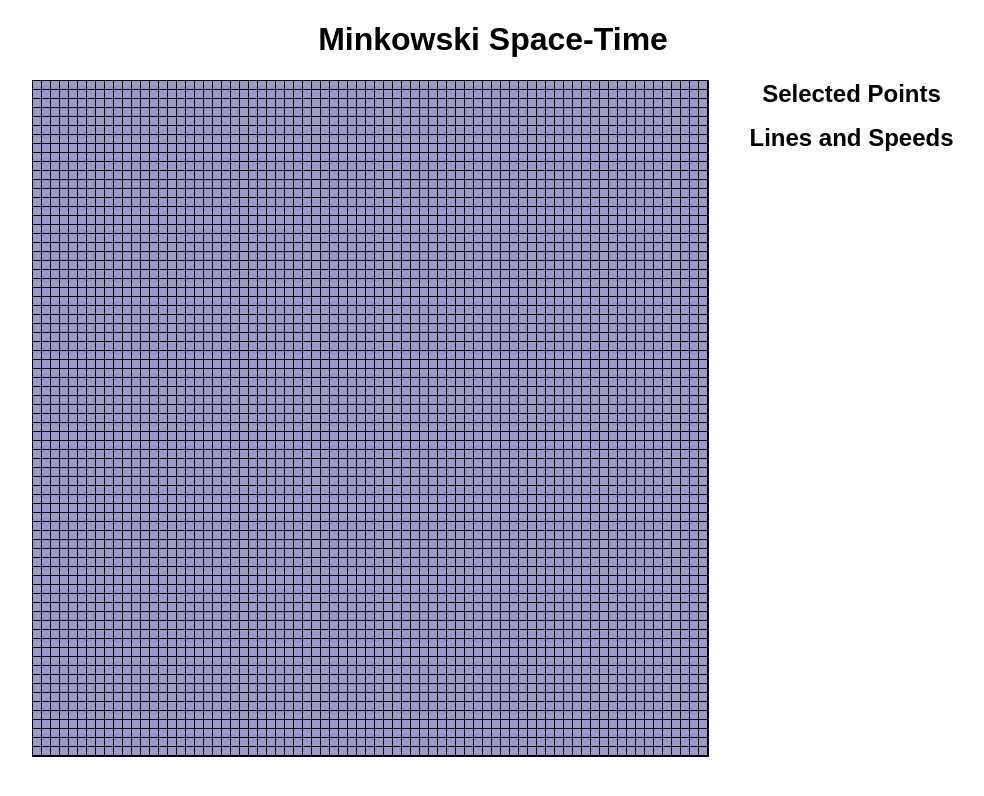
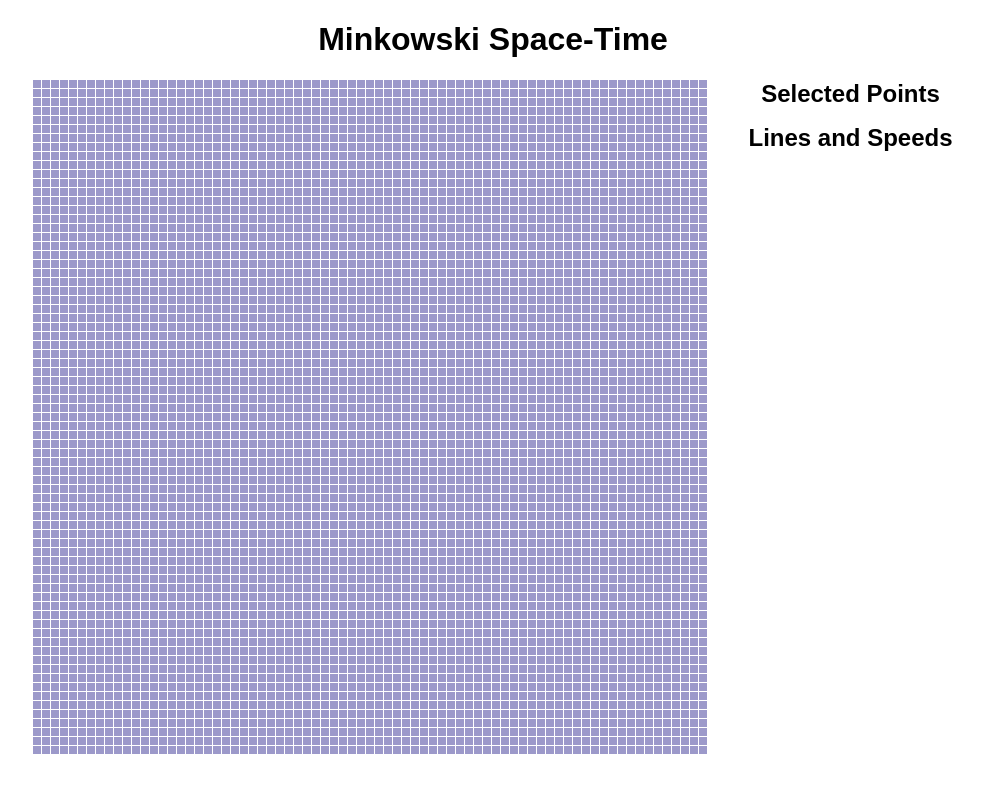
Before and after one commit to rrebeccaliu/phil-of-time, a React (Create React App) app: page / in a window 1280 px wide. Shown: the top 796 px of the page, without its empty margins (147-1131 px from the left). Built offline with nearby package versions, Linux system fonts and the light colour scheme.

Commit message:
colored lines

```diff
--- a/src/components/grid.css
+++ b/src/components/grid.css
@@ -12,7 +12,7 @@
 }
 
 .grid-svg {
-  border: 1px solid black;
+  /* border: 1px solid black; */
   z-index: 1;
 }
 
@@ -31,10 +31,6 @@
 .cell {
   fill: rgb(156, 153, 202);
   stroke: none;
-}
-
-.cell.selected {
-  fill: red;
 }
 
 .line {
--- a/src/components/grid.js
+++ b/src/components/grid.js
@@ -1,19 +1,31 @@
 import React, { useState } from 'react';
 import './grid.css';
 
+const getRandomColor = () => {
+  const letters = '0123456789ABCDEF';
+  let color = '#';
+  for (let i = 0; i < 6; i++) {
+    color += letters[Math.floor(Math.random() * 16)];
+  }
+  return color;
+};
+
 const Grid = ({ grid }) => {
-  const [selectedCells, setSelectedCells] = useState([[]]);
+  const [selectedCells, setSelectedCells] = useState([{ points: [], color: getRandomColor() }]);
   const [pointCount, setPointCount] = useState(0); // State variable to keep track of total points
 
   const handleClick = (e, rowIndex, cellIndex) => {
+    e.stopPropagation(); // Stop event propagation
+    console.log(`handleClick called for cell (${cellIndex}, ${rowIndex})`);
+
     const isShiftPressed = e.shiftKey;
 
     setSelectedCells(prevSelectedCells => {
       const newSelectedCells = [...prevSelectedCells];
-      let newPointCount = pointCount; // Local variable to keep track of new point count
+      let newPointCount = pointCount
 
-      if (!isShiftPressed && newSelectedCells.length > 0 && newSelectedCells[newSelectedCells.length - 1].length > 0) {
-        const lastList = newSelectedCells[newSelectedCells.length - 1];
+      if (!isShiftPressed && newSelectedCells.length > 0 && newSelectedCells[newSelectedCells.length - 1].points.length > 0) {
+        const lastList = newSelectedCells[newSelectedCells.length - 1].points;
         const lastPoint = lastList[lastList.length - 1];
 
         // Check if the point is outside the light cone
@@ -28,16 +40,16 @@ const Grid = ({ grid }) => {
       const newPoint = { x: cellIndex, y: rowIndex, label: newPointCount + 1 }; // Use local variable for label
 
       if (isShiftPressed) {
-        newSelectedCells.push([newPoint]);
+        newSelectedCells.push({ points: [newPoint], color: getRandomColor() });
       } else {
-        const lastList = newSelectedCells[newSelectedCells.length - 1];
+        const lastList = newSelectedCells[newSelectedCells.length - 1].points;
         if (!lastList.some(point => point.x === cellIndex && point.y === rowIndex)) {
           lastList.push(newPoint);
         }
       }
 
-      newPointCount += 1; // Increment local variable
-      setPointCount(newPointCount); // Update state with local variable
+      // Increment the point count only if a new point is added
+      setPointCount(prevCount => prevCount + 1);
       return newSelectedCells;
     });
   };
@@ -45,11 +57,14 @@ const Grid = ({ grid }) => {
 
   const handleDelete = (labelToDelete) => {
     setSelectedCells(prevSelectedCells => {
-      let newSelectedCells = prevSelectedCells.map(list => list.filter(point => point.label !== labelToDelete)).filter(list => list.length > 0);
+      let newSelectedCells = prevSelectedCells.map(list => ({
+        ...list,
+        points: list.points.filter(point => point.label !== labelToDelete)
+      })).filter(list => list.points.length > 0);
 
       // Ensure at least one empty list is present to allow new points to be added
       if (newSelectedCells.length === 0) {
-        newSelectedCells = [[]];
+        newSelectedCells = [{ points: [], color: getRandomColor() }];
       }
 
       return newSelectedCells;
@@ -58,8 +73,8 @@ const Grid = ({ grid }) => {
 
   const renderLines = () => {
     return selectedCells.flatMap((list, listIndex) =>
-      list.slice(1).map((cell, index) => {
-        const prevCell = list[index];
+      list.points.slice(1).map((cell, index) => {
+        const prevCell = list.points[index];
         const x1 = prevCell.x * 9 + 4.5;
         const y1 = prevCell.y * 9 + 4.5;
         const x2 = cell.x * 9 + 4.5;
@@ -72,7 +87,7 @@ const Grid = ({ grid }) => {
               y1={y1}
               x2={x2}
               y2={y2}
-              stroke="red"
+              stroke={list.color}
               strokeWidth="2"
             />
           </g>
@@ -83,11 +98,11 @@ const Grid = ({ grid }) => {
 
   const renderPoints = () => {
     return selectedCells.flatMap((list, listIndex) =>
-      list.map((cell, index) => {
+      list.points.map((cell, index) => {
         const x = cell.x * 9 + 4.5;
         const y = cell.y * 9 + 4.5;
         return (
-          <text key={`${listIndex}-${index}`} x={x + 5} y={y - 5} fill="black">
+          <text key={`${listIndex}-${index}`} x={x + 5} y={y - 5} fill={list.color}>
             {cell.label}
           </text>
         );
@@ -96,7 +111,7 @@ const Grid = ({ grid }) => {
   };
 
   const renderLightCone = () => {
-    const lastList = selectedCells[selectedCells.length - 1];
+    const lastList = selectedCells[selectedCells.length - 1].points;
     if (lastList.length === 0) return null;
 
     const lastCell = lastList[lastList.length - 1];
@@ -121,33 +136,38 @@ const Grid = ({ grid }) => {
     );
   };
 
+  const getCellColor = (cellIndex, rowIndex) => {
+    for (const list of selectedCells) {
+      if (list.points.some(point => point.x === cellIndex && point.y === rowIndex)) {
+        return list.color;
+      }
+    }
+    return 'rgb(156, 153, 202)';
+  };
+
   return (
     <main>
       <h1>Minkowski Space-Time</h1>
       <div className="content-container">
         <div className="grid-container">
           <svg className="grid-svg" style={{ width: grid.cells * 9, height: grid.rows * 9 }}>
-            {/* Background rectangle */}
-            <rect
-              x="0"
-              y="0"
-              width={grid.cells * 9}
-              height={grid.rows * 9}
-              fill="black"
-            />
             {Array.from({ length: grid.rows }).map((_, rowIndex) => (
               <g className="row" key={rowIndex}>
-                {Array.from({ length: grid.cells }).map((_, cellIndex) => (
+                {Array.from({ length: grid.cells }).map((_, cellIndex) => {
+                  const cellColor = getCellColor(cellIndex, rowIndex);
+                  return (
                     <rect
                       key={cellIndex}
-                    className={`cell ${selectedCells.flat().some(cell => cell.x === cellIndex && cell.y === rowIndex) ? 'selected' : ''}`}
+                      className="cell"
                       x={cellIndex * 9}
                       y={rowIndex * 9}
                       width="8"
                       height="8"
                       onClick={(e) => handleClick(e, rowIndex, cellIndex)}
+                      style={{ fill: cellColor }}
                     />
-                ))}
+                  );
+                })}
               </g>
             ))}
           </svg>
@@ -161,10 +181,10 @@ const Grid = ({ grid }) => {
           <div className="points-container">
             <h2>Selected Points</h2>
             <ul>
-              {selectedCells.flat().map((cell, cellIndex) => (
+              {selectedCells.flatMap(list => list.points).map((cell, cellIndex) => (
                 <li key={cellIndex}>
                   Point {cell.label}: ({cell.x}, {cell.y}){' '}
-                  <button onClick={() => handleDelete(cell.label)}>Delete</button>
+                  <button onClick={() => handleDelete(cell.label)} style={{ color: selectedCells.find(list => list.points.includes(cell)).color }}>Delete</button>
                 </li>
               ))}
             </ul>
@@ -173,14 +193,14 @@ const Grid = ({ grid }) => {
             <h2>Lines and Speeds</h2>
             {selectedCells.map((list, listIndex) => (
               <ul key={listIndex}>
-                {list.slice(1).map((cell, index) => {
-                  const prevCell = list[index];
+                {list.points.slice(1).map((cell, index) => {
+                  const prevCell = list.points[index];
                   const deltaY = cell.y - prevCell.y;
                   const deltaX = cell.x - prevCell.x;
-                  const speed = Math.abs(deltaX / deltaY).toFixed(2);
+                  const speed = Math.abs((deltaX / deltaY).toFixed(2));
                   return (
                     <li key={`${listIndex}-${index}`}>
-                      Line {index + 1}: ({list[index].x}, {list[index].y}) to ({cell.x}, {cell.y}) - Speed: {speed} c
+                      Line {index + 1}: ({list.points[index].x}, {list.points[index].y}) to ({cell.x}, {cell.y}) - Speed: {speed} c
                     </li>
                   );
                 })}
```
Lines whose indentation alone changed are shown as unchanged.
